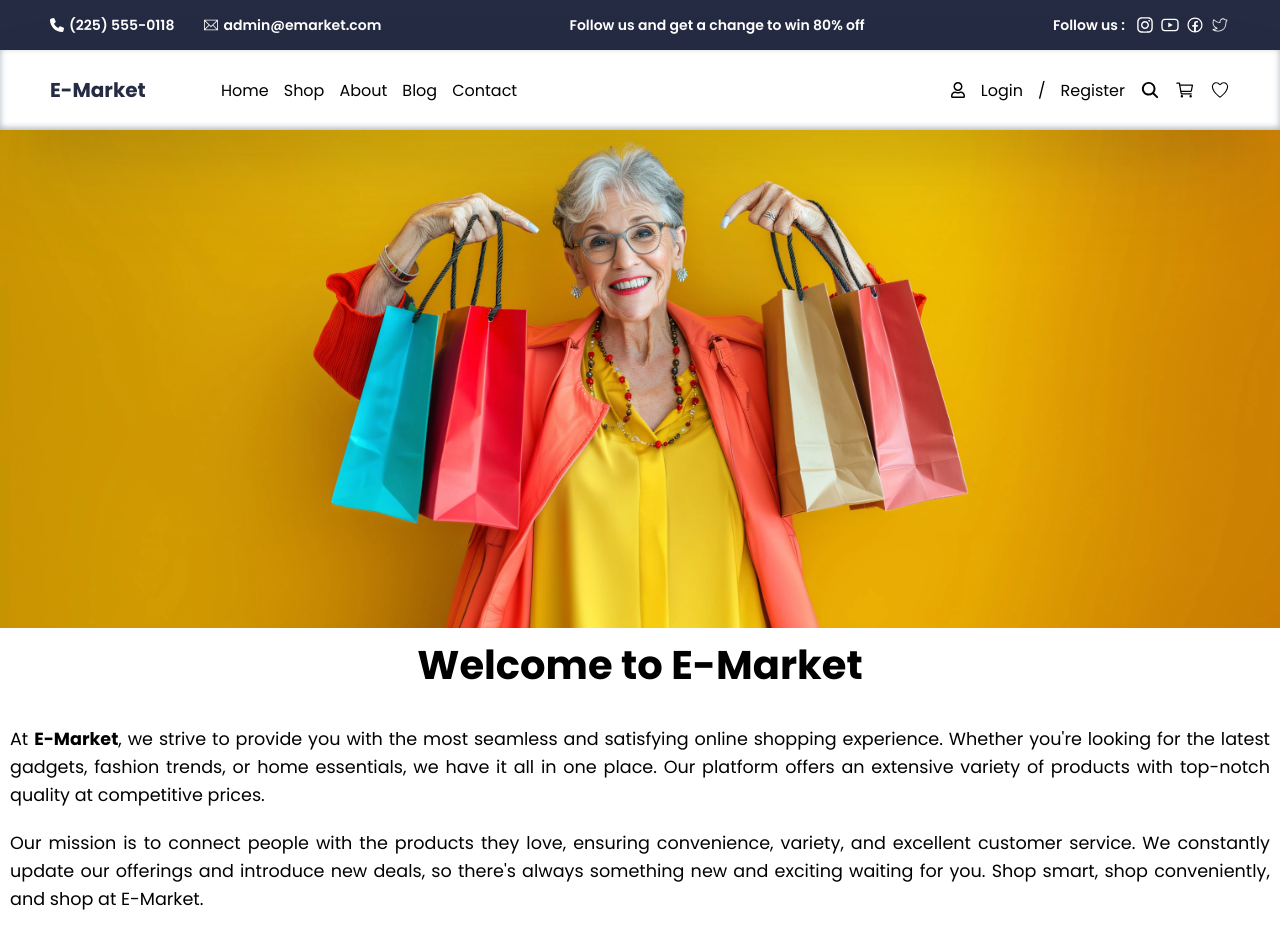
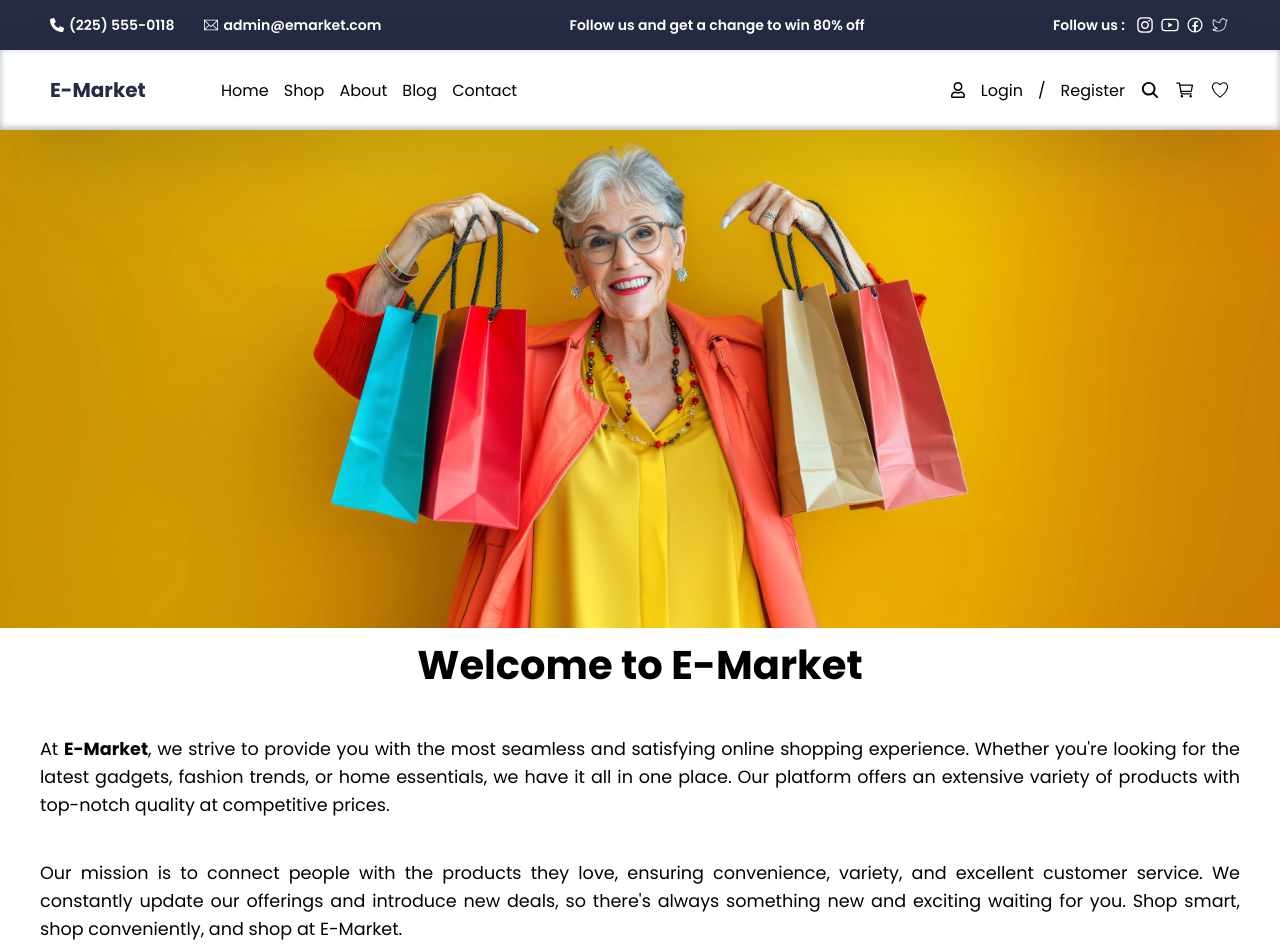
Before and after one commit to divyam751/E-Market, a React (Vite) app in the folder frontend/: page /about in a window 1280 px wide. Shown: the top 952 px of the page. Built offline with nearby package versions, Linux system fonts and the light colour scheme.

Commit message:
fix about page style

```diff
--- a/frontend/src/styles/About.css
+++ b/frontend/src/styles/About.css
@@ -1,7 +1,6 @@
 .about-container {
   max-width: 100vw;
   margin: 130px;
-  /* padding: 20px; */
   text-align: center;
   font-family: "Arial", sans-serif;
   background-color: white;
@@ -16,8 +15,6 @@
 }
 
 .about-text {
-  /* flex: 1; */
-  /* padding: 20px; */
   display: flex;
   flex-direction: column;
 }
@@ -25,15 +22,13 @@
 .about-text h1 {
   font-size: 2.5em;
   margin-bottom: 20px;
-  /* margin-top: 40px; */
-  /* color: #333; */
 }
 
 .about-text p {
   font-size: 1.1em;
   line-height: 1.6;
-  /* color: #555; */
-  padding: 10px;
+  padding: 20px;
+  margin: 0px 20px;
   text-align: justify;
 }
 
@@ -49,7 +44,6 @@
   border-radius: 10px;
   box-shadow: 0 8px 20px rgba(0, 0, 0, 0.1);
   zoom: 1.2%;
-  /* margin-top: -160px; */
 }
 
 /* About Features Section */
@@ -94,7 +88,7 @@
 }
 
 /* Responsive Design */
-@media (max-width: 768px) {
+@media only screen and (max-width: 768px) {
   .about-content {
     flex-direction: column;
   }
@@ -112,8 +106,6 @@
   .about-text h1 {
     font-size: 2em;
     margin-bottom: 20px;
-    /* margin-top: 40px; */
-    /* color: #333; */
   }
   .about-features h2 {
     font-size: 1.5em;
```
